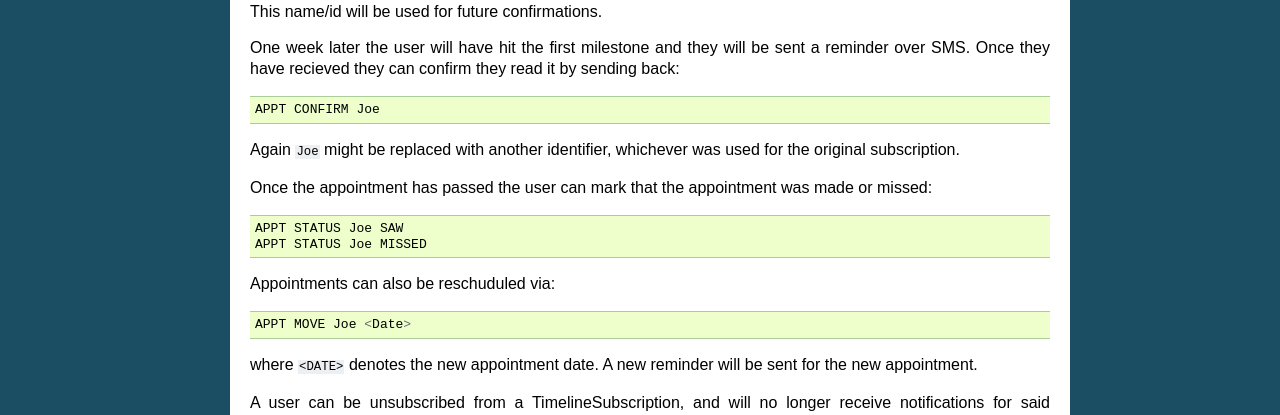
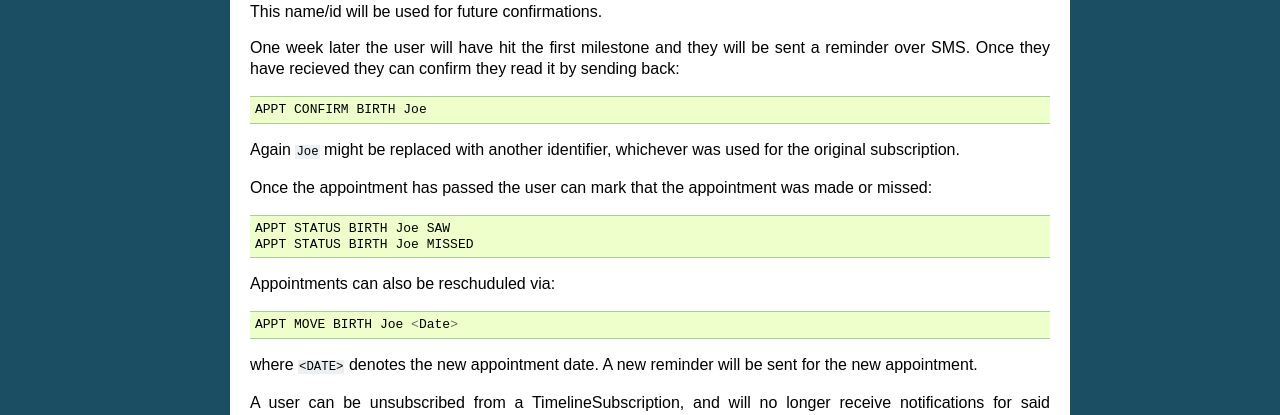
Before and after one commit to caktus/rapidsms-appointments, a Sphinx documentation site: the page built from docs/overview.rst, in a window 1280 px wide. Shown: the part 1200-1615 px from the top of the page. Built offline with Sphinx 7.4.7, drawn with Linux system fonts in a browser that asks for light colours.

Commit message:
modifying docs to reflect inclusion of Timeline key in MOVE, CONFIRM, and STATUS handlers

```diff
--- a/docs/overview.rst
+++ b/docs/overview.rst
@@ -88,7 +88,7 @@ One week later the user will have hit the first milestone and they will be sent
 reminder over SMS. Once they have recieved they can confirm they read it by sending
 back::
 
-    APPT CONFIRM Joe
+    APPT CONFIRM BIRTH Joe
 
 Again ``Joe`` might be replaced with another identifier, whichever was used for the
 original subscription.
@@ -96,12 +96,12 @@ original subscription.
 Once the appointment has passed the user can mark that the appointment was made
 or missed::
 
-    APPT STATUS Joe SAW
-    APPT STATUS Joe MISSED
+    APPT STATUS BIRTH Joe SAW
+    APPT STATUS BIRTH Joe MISSED
 
 Appointments can also be reschuduled via::
 
-    APPT MOVE Joe <Date>
+    APPT MOVE BIRTH Joe <Date>
 
 where ``<DATE>`` denotes the new appointment date. A new reminder will be sent for
 the new appointment.
```
